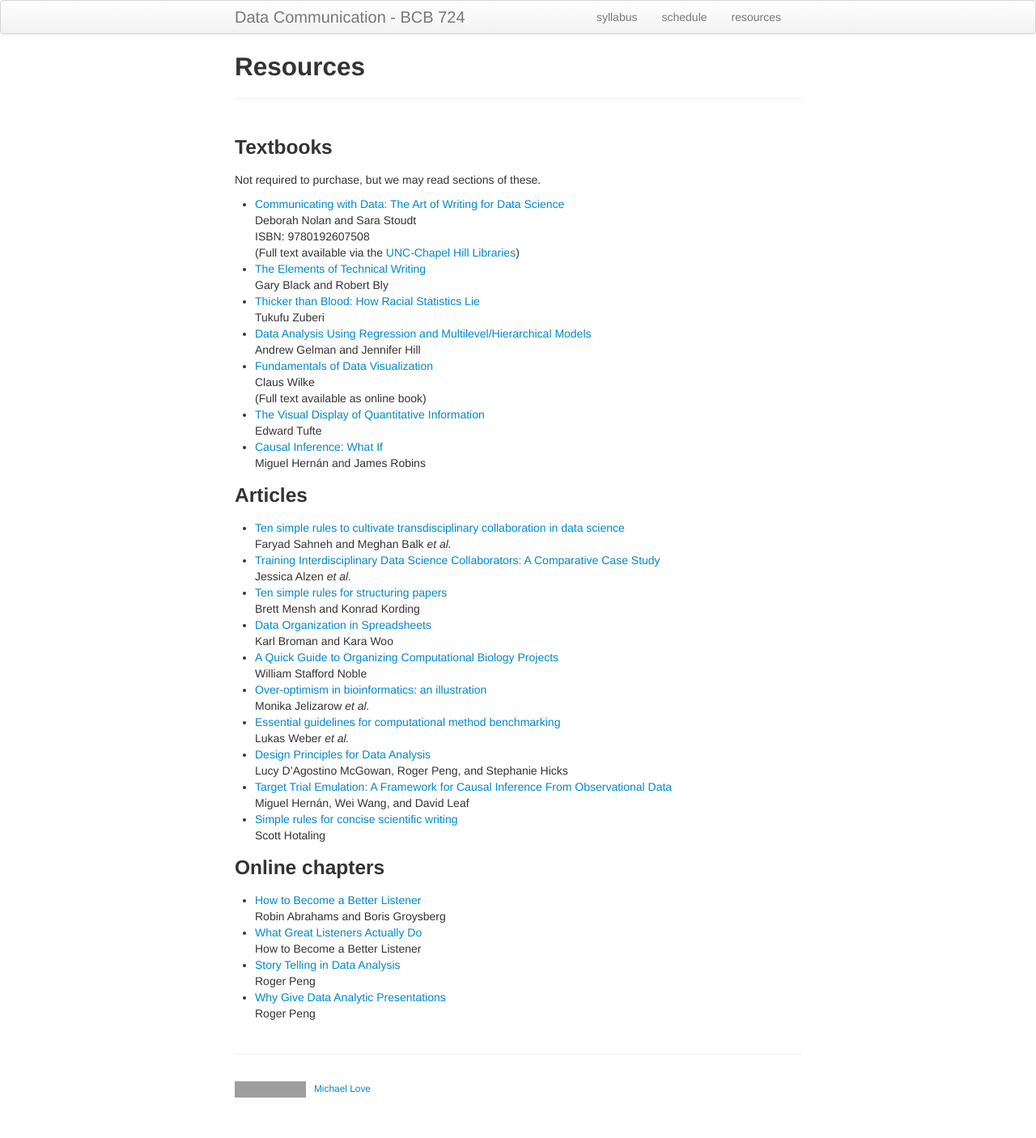
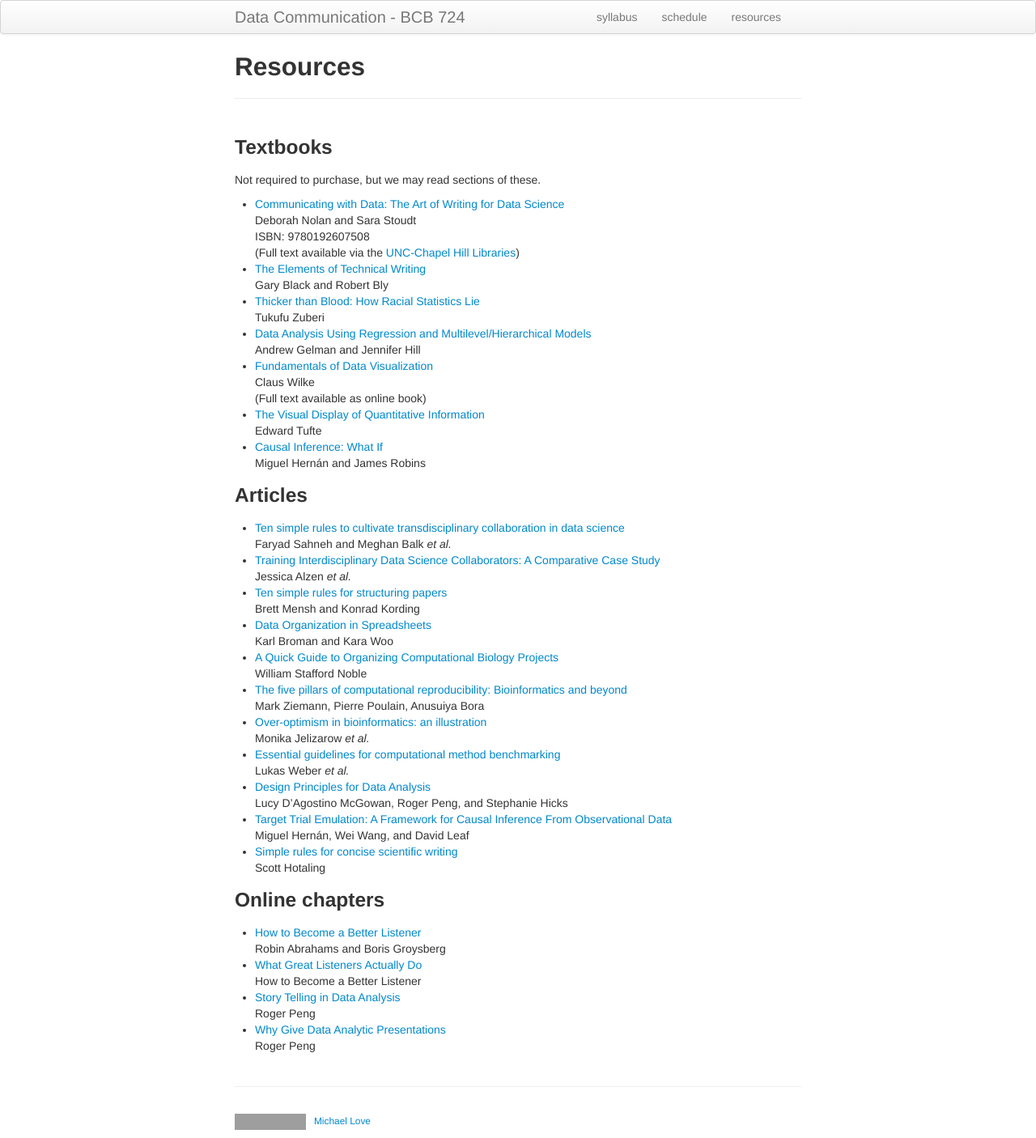
Before and after one commit to biodatascience/datacomm, a Jekyll site: the page built from resources.md, in a window 1280 px wide. Shown: the whole page at 81% size. Built offline with Jekyll 4.4.1, drawn with Linux system fonts in a browser that asks for light colours; before the commit the page ends 1366 px from its top, so only the background shows below that; grey boxes are pictures that could not be loaded.

Commit message:
add new paper

```diff
--- a/resources.md
+++ b/resources.md
@@ -37,6 +37,8 @@ Not required to purchase, but we may read sections of these.
   Karl Broman and Kara Woo
 * [A Quick Guide to Organizing Computational Biology Projects](https://doi.org/:10.1371/journal.pcbi.1000424) <br/>
   William Stafford Noble
+* [The five pillars of computational reproducibility: Bioinformatics and beyond](https://osf.io/4pd9n/) <br/>
+  Mark Ziemann, Pierre Poulain, Anusuiya Bora
 * [Over-optimism in bioinformatics: an illustration](https://doi.org/10.1093/bioinformatics/btq323) <br/>
   Monika Jelizarow *et al.*
 * [Essential guidelines for computational method benchmarking](https://doi.org/10.1186/s13059-019-1738-8) <br/>
```
